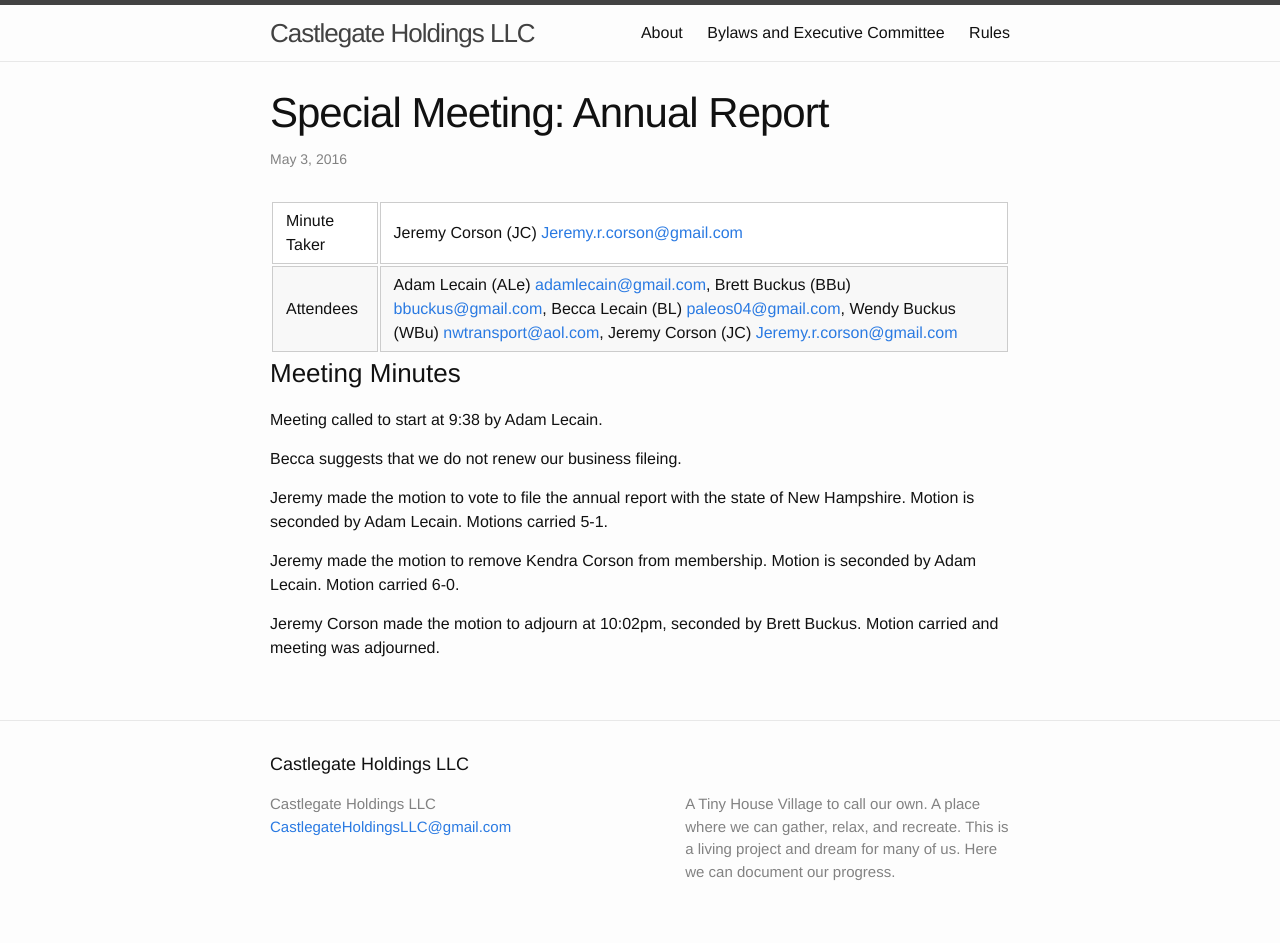
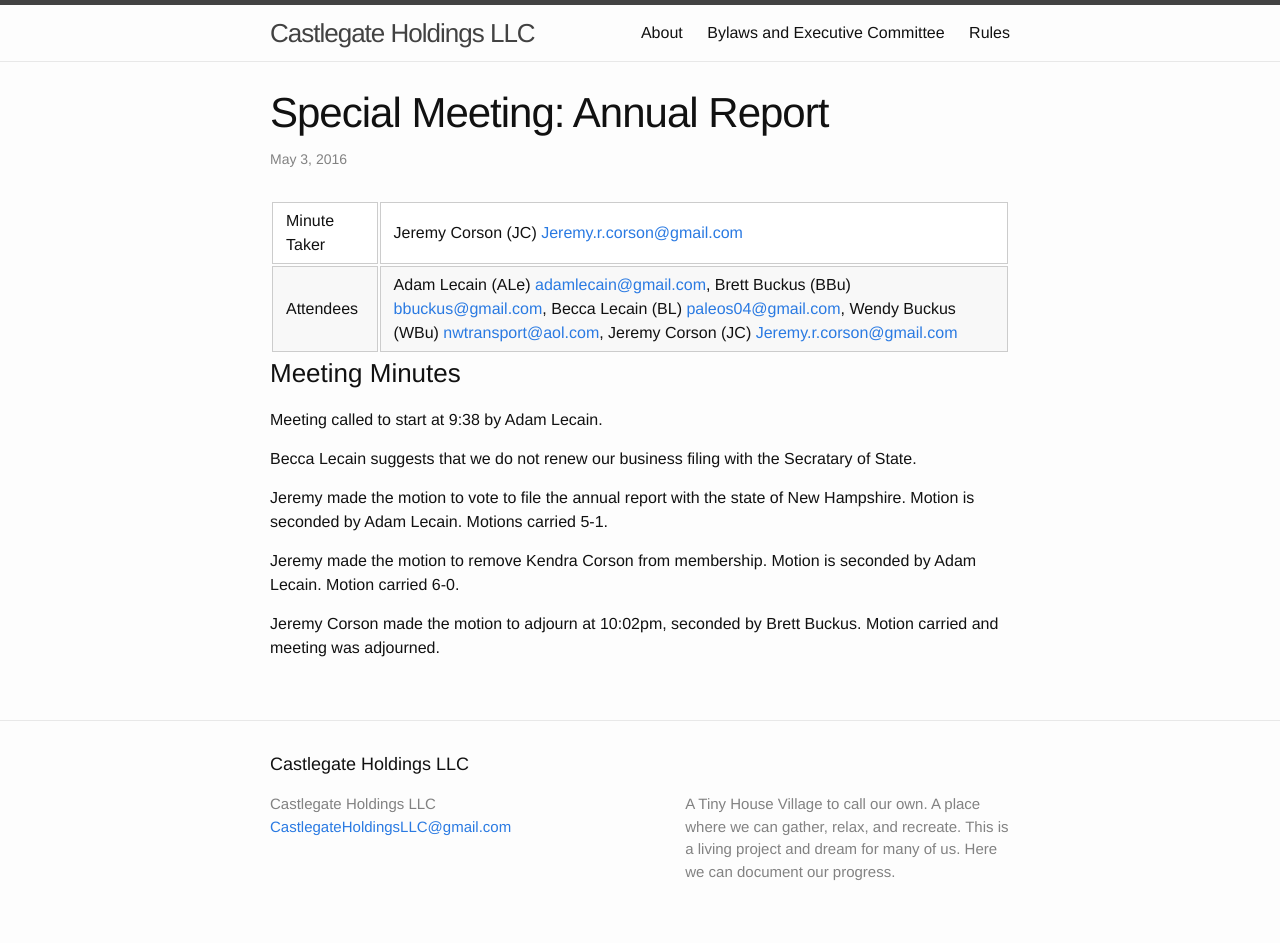
Before and after one commit to castlegateholdingsllc/castlegateholdingsllc.github.io, a Jekyll site: the page built from _posts/2016-05-03-meeting.markdown, in a window 1280 px wide. Built offline with Jekyll 4.4.1, drawn with Linux system fonts in a browser that asks for light colours.

Commit message:
new meeting

```diff
--- a/_posts/2016-05-03-meeting.markdown
+++ b/_posts/2016-05-03-meeting.markdown
@@ -12,7 +12,7 @@ categories: jekyll update
 
 Meeting called to start at 9:38 by Adam Lecain.
 
-Becca suggests that we do not renew our business fileing.
+Becca Lecain suggests that we do not renew our business filing with the Secratary of State.
 
 Jeremy made the motion to vote to file the annual report with the state of New Hampshire. Motion is seconded by Adam Lecain. Motions carried 5-1.
 
```
